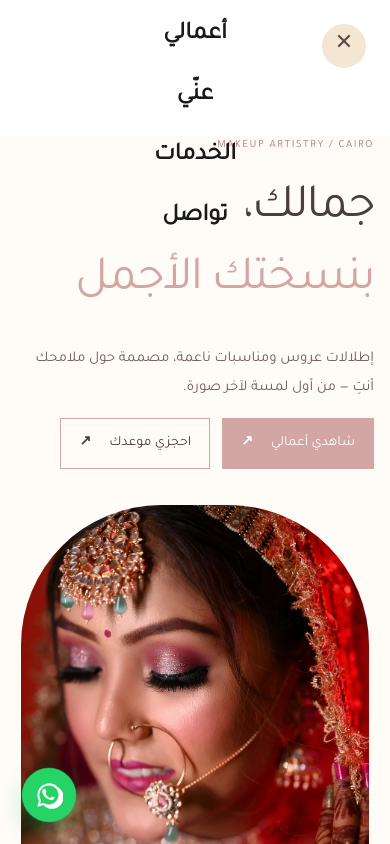
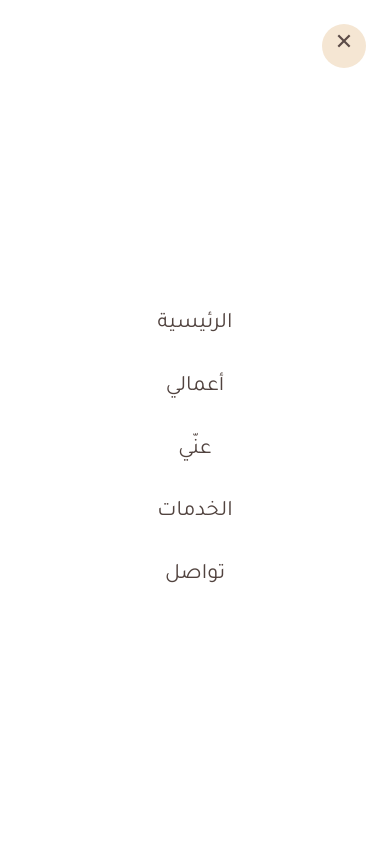
Before and after one commit to kram2556-dot/luna-master, a plain HTML site: page index.html in a window 390 px wide. Both pictures are taken after a click on the button "فتح القائمة". Shown: the top 844 px of the page. Drawn offline with nearby package versions, Linux system fonts and the light colour scheme.

Commit message:
Polish premium typography and responsive layout

```diff
--- a/styles.css
+++ b/styles.css
@@ -37,3 +37,29 @@ body{font-family:'Tajawal',sans-serif;color:var(--ink)}
   .hero{min-height:auto;padding-block:64px 48px;gap:36px}
   .hero-image{height:62vh}
 }
+
+
+/* Premium calm typography, desktop balance, and isolated mobile overlay */
+body{font-family:'Tajawal',sans-serif;font-weight:400;color:#51433f}
+.hero h1,h2,.section-head h2,.contact-copy h2{font-family:'Tajawal',sans-serif;font-weight:400;color:#51433f;letter-spacing:0}
+.hero h1{font-size:clamp(40px,5vw,64px);line-height:1.28!important}
+.hero h1 span{line-height:1.28!important;margin-bottom:8px!important}
+.hero .lead{font-size:16px!important;line-height:1.9!important;color:#735f58;max-width:460px}
+
+@media(min-width:761px){
+  .site-header{position:fixed;height:72px;padding:0 max(24px,calc((100% - var(--max))/2));backdrop-filter:blur(12px)}
+  .hero{min-height:calc(100svh - 72px);height:auto;padding:92px 0 44px;align-items:center;gap:7%}
+  .hero-copy,.hero-image-wrap{align-self:center}
+  .hero-image{height:min(570px,calc(100svh - 170px));max-height:570px}
+}
+
+@media(max-width:760px){
+  .site-header{position:fixed;top:0;backdrop-filter:none!important;isolation:isolate}
+  .main-nav,.main-nav.open{position:fixed!important;top:0!important;right:0!important;bottom:0!important;left:0!important;width:100vw!important;height:100dvh!important;min-height:100vh!important;z-index:99999!important;display:flex!important;background:#fff!important;opacity:0;visibility:hidden;pointer-events:none;overflow-y:auto}
+  .main-nav.open{opacity:1;visibility:visible;pointer-events:auto}
+  .main-nav a{font-family:'Tajawal',sans-serif;font-size:22px;font-weight:400;line-height:1.4;color:#51433f}
+  .close-menu{position:absolute!important;top:24px!important;right:24px!important;z-index:100000!important}
+  .hero{padding-top:104px;min-height:auto}
+  .hero h1{font-size:clamp(38px,11vw,50px);line-height:1.35!important}
+  .hero h1 span{line-height:1.35!important}
+}
```
